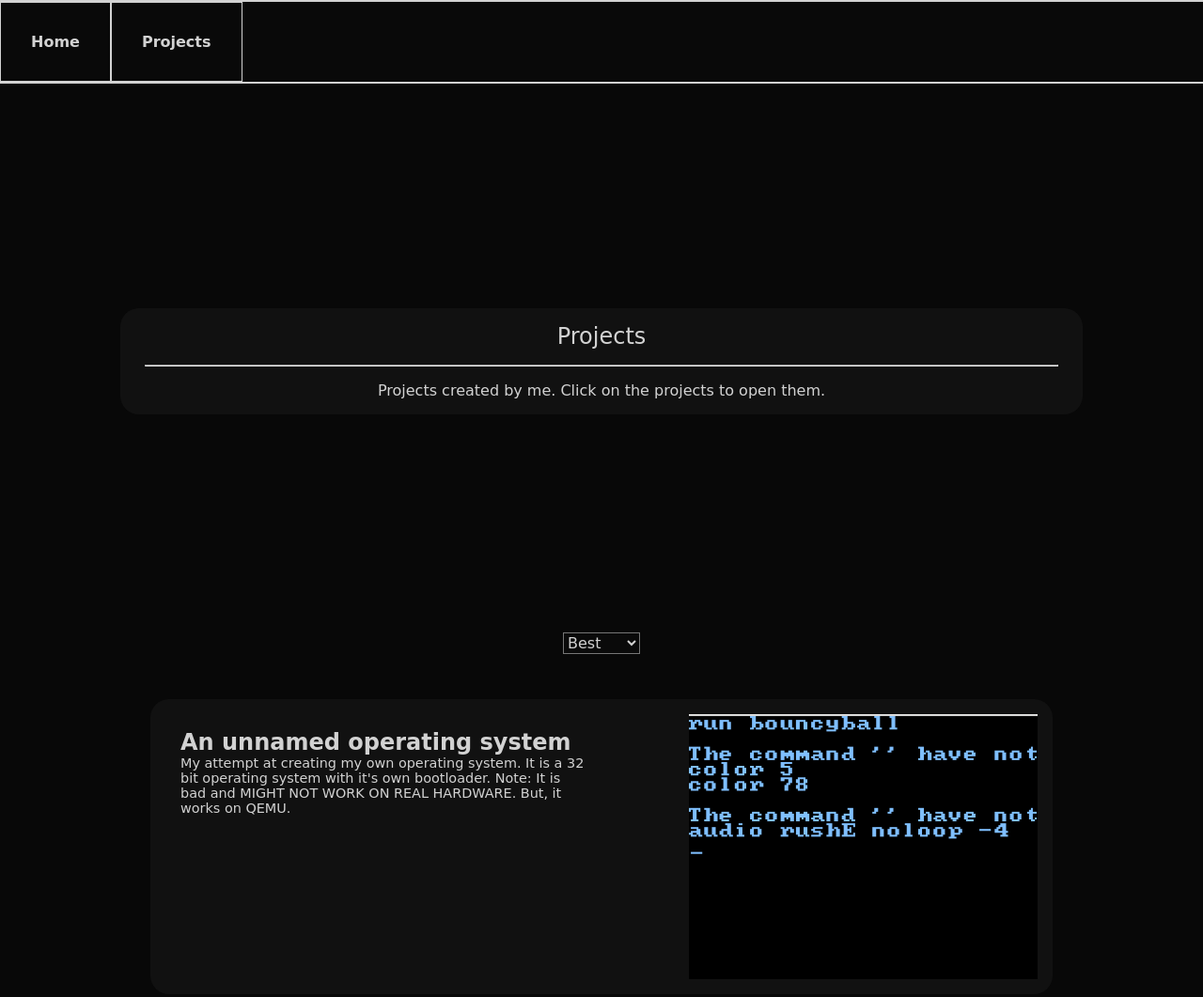
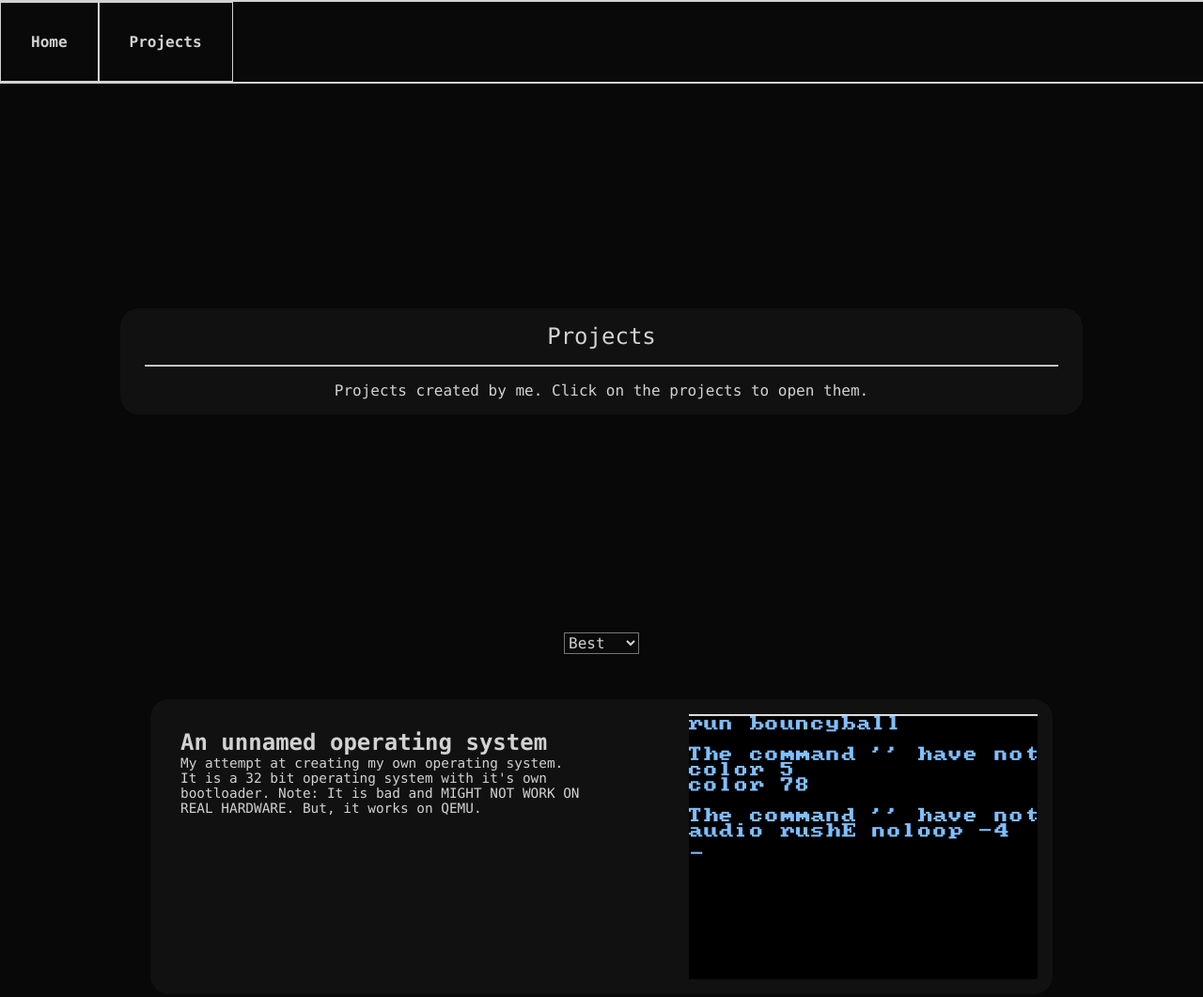
Before and after one commit to great-anaphylaxis/great-anaphylaxis-website, a plain HTML site: page public/projects.html in a window 1280 px wide. Shown: the top 1061 px of the page at 94% size. Drawn offline with nearby package versions, Linux system fonts and the light colour scheme.

Commit message:
update font

```diff
--- a/public/src/css/base.css
+++ b/public/src/css/base.css
@@ -30,7 +30,7 @@ body::-webkit-scrollbar-thumb {
 
 a {
     color: rgb(10, 150, 10);
-    font-family: cursive, monospace, auto;
+    font-family: "Consolas", monospace, auto;
     text-decoration: none;
 }
 
@@ -40,7 +40,7 @@ a {
     color: rgb(210, 210, 210);
     padding: 2vh 2vw 2vh 2vw;
     width: fit-content;
-    font-family: cursive, monospace, auto;
+    font-family: "Consolas", monospace, auto;
     margin: auto;
     border-radius: 20px;
 }
@@ -65,7 +65,7 @@ a {
     color: rgb(210, 210, 210);
     padding: 2vh 2vw 2vh 2vw;
     text-align: center;
-    font-family: cursive, monospace, auto;
+    font-family: "Consolas", monospace, auto;
     margin: auto;
     border-radius: 20px;
 }
@@ -140,7 +140,7 @@ a {
     height: fit-content;
     background-color: rgba(20, 20, 20, 0.8);
     color: rgb(210, 210, 210);
-    font-family: cursive, monospace, auto;
+    font-family: "Consolas", monospace, auto;
     border-radius: 20px;
     padding: 1em;
     display: flex;
@@ -191,7 +191,7 @@ a {
     position: relative;
     font-size: 1em;
     color: rgb(210, 210, 210);
-    font-family: cursive, monospace, auto;
+    font-family: "Consolas", monospace, auto;
     background-color: rgb(10, 10, 10);
     display: block;
     margin: auto;
```
